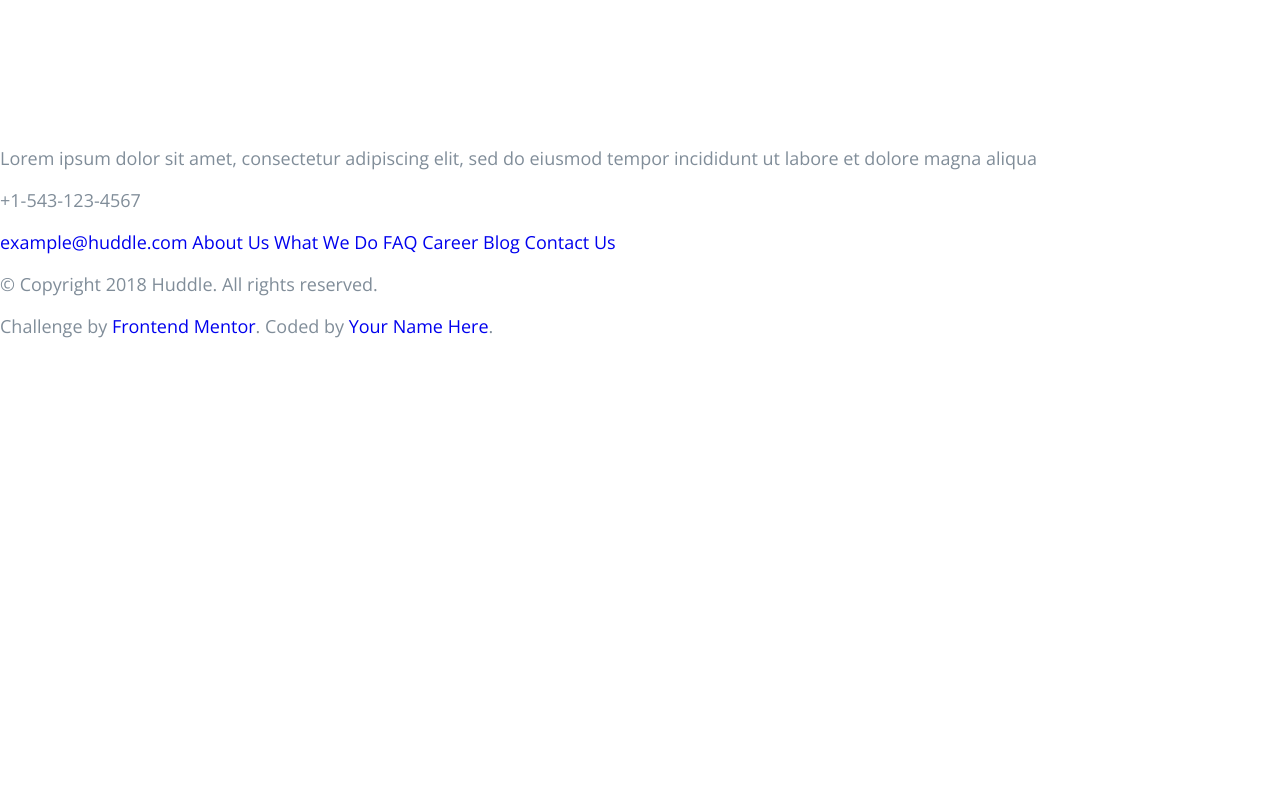
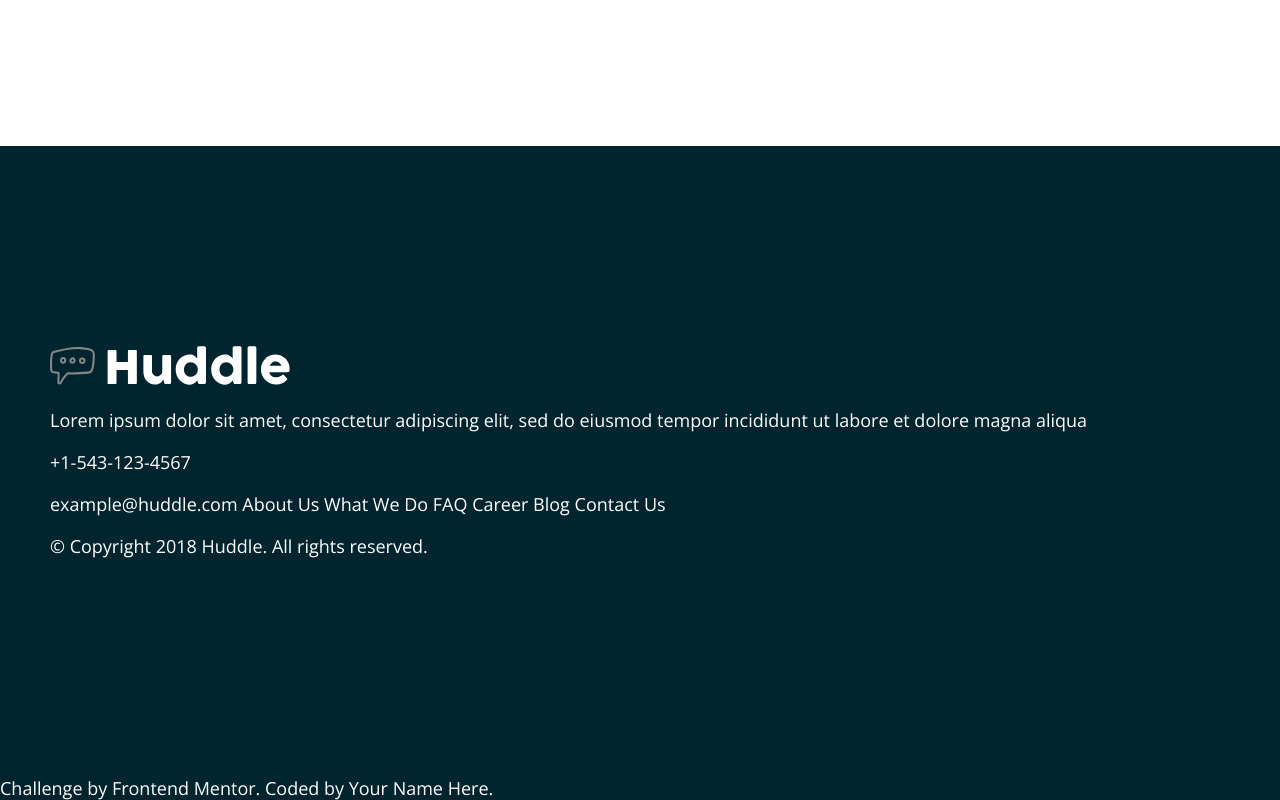
Before and after one commit to plisicka88/plpractice, a plain HTML site: page index.html in a window 1280 px wide. Shown: the part 2851-3651 px from the top of the page. Before the commit the page ends 3207 px from the top, so only its background shows below. Drawn offline with nearby package versions, Linux system fonts and the light colour scheme.

Commit message:
colored the footer and last container

```diff
--- a/css/styles.css
+++ b/css/styles.css
@@ -169,7 +169,33 @@ a.third-button {
   display: inline-block;
   font-weight: 700;
   box-shadow: 1px 1px 10px grey;
+}
 
+.third-button:hover {
+  background: #00252e;
+  text-decoration: none;
+}
+
+.logo-1 {
+	filter: invert(100%) sepia(100%) saturate(0%) hue-rotate(104deg) brightness(103%) contrast(100%);
+}
+
+.bottom-container {
+	background-color: #00252e;
+	margin: 0;
+	padding: 200px 50px;
+	color: #ffffff;
+}
+
+.footer-link {
+	display: inline-block;
+}
+
+.attribution {
+	margin: 0;
+	color: #ffffff;
+	background-color: #00252e;
+	display: inline-block;
 }
 
 h1 {
@@ -190,4 +216,10 @@ h3 {
 
 a {
 	text-decoration: none;
+	color: #ffffff;
 }
+
+footer {
+	background-color: #00252e;
+
+}
--- a/index.html
+++ b/index.html
@@ -59,7 +59,8 @@
       <a class="third-button">Get Started For Free</a>
     </div>
   </div>
-  <div class="bottom-container">
+  <div class="bottom-container clearfix">
+    <img class="logo-1" src="images/logo.svg" alt="logo image">
     <p class="map">Lorem ipsum dolor sit amet, consectetur adipiscing elit, sed do eiusmod tempor
     incididunt ut labore et dolore magna aliqua</p>
 
@@ -77,7 +78,7 @@
 
   </div>
 
-  <footer>
+  <footer clearfix>
     <p class="attribution">
       Challenge by <a href="https://www.frontendmentor.io?ref=challenge" target="_blank">Frontend Mentor</a>.
       Coded by <a href="#">Your Name Here</a>.
```
